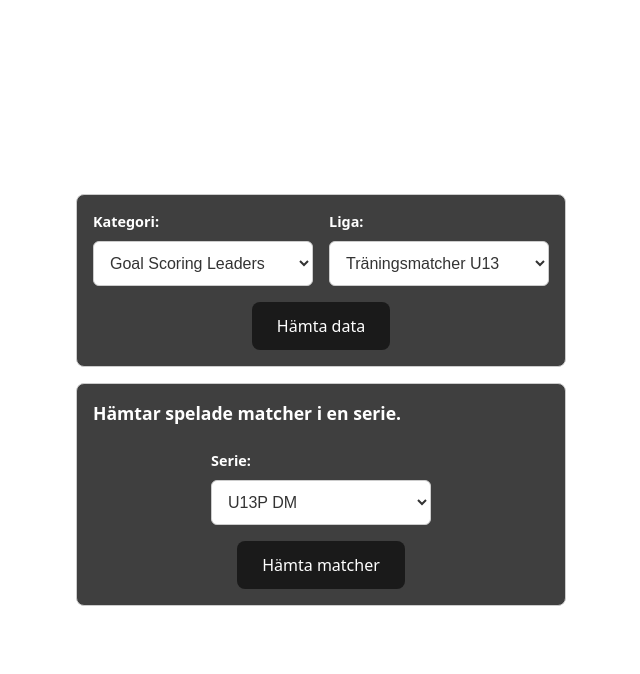
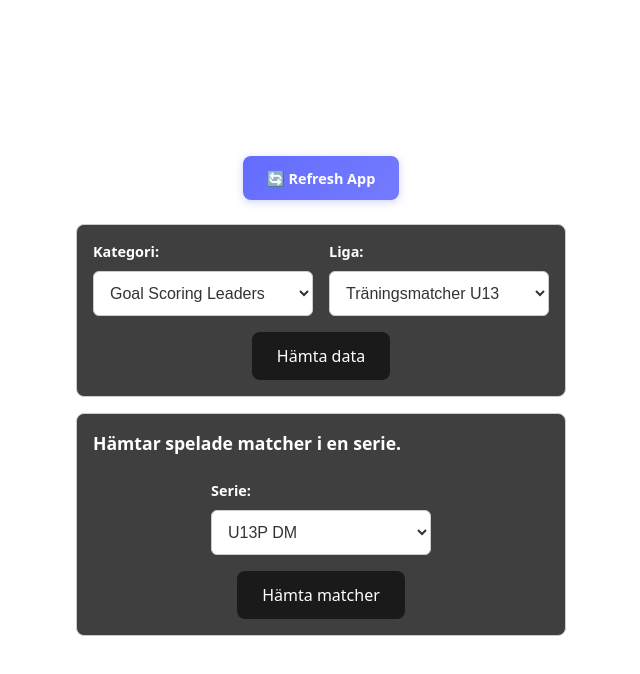
Before and after one commit to rognym/hockeystats, a React (Vite) app: page / in a window 1280 px wide. Shown: the top 674 px of the page, without its empty margins (319-959 px from the left). Built offline with nearby package versions, Linux system fonts and the light colour scheme.

Commit message:
refresh action

```diff
--- a/src/App.css
+++ b/src/App.css
@@ -14,6 +14,82 @@
 .app {
   max-width: 100%;
   margin: 0 auto;
+  position: relative;
+}
+
+/* Pull to Refresh Styles */
+.pull-refresh-indicator {
+  position: fixed;
+  top: 0;
+  left: 50%;
+  transform: translateX(-50%);
+  display: flex;
+  flex-direction: column;
+  align-items: center;
+  justify-content: center;
+  background: rgba(26, 26, 26, 0.95);
+  color: #646cff;
+  padding: 1rem;
+  border-radius: 0 0 12px 12px;
+  box-shadow: 0 4px 12px rgba(0, 0, 0, 0.3);
+  z-index: 1000;
+  transition: all 0.3s ease;
+  backdrop-filter: blur(10px);
+  min-width: 200px;
+}
+
+.refresh-icon {
+  font-size: 1.5rem;
+  margin-bottom: 0.5rem;
+  transition: transform 0.3s ease;
+}
+
+.refresh-icon.spinning {
+  animation: spin 1s linear infinite;
+}
+
+@keyframes spin {
+  from { transform: rotate(0deg); }
+  to { transform: rotate(360deg); }
+}
+
+.refresh-text {
+  font-size: 0.85rem;
+  text-align: center;
+  font-weight: 500;
+}
+
+.manual-refresh {
+  display: flex;
+  justify-content: center;
+  margin-bottom: 1rem;
+  padding: 0.5rem;
+}
+
+.refresh-button {
+  background: linear-gradient(135deg, #646cff, #747bff);
+  border: none;
+  color: white;
+  padding: 0.75rem 1.5rem;
+  border-radius: 8px;
+  font-size: 0.9rem;
+  font-weight: 600;
+  cursor: pointer;
+  transition: all 0.3s ease;
+  box-shadow: 0 2px 8px rgba(100, 108, 255, 0.3);
+}
+
+.refresh-button:hover:not(:disabled) {
+  background: linear-gradient(135deg, #747bff, #646cff);
+  transform: translateY(-1px);
+  box-shadow: 0 4px 12px rgba(100, 108, 255, 0.4);
+}
+
+.refresh-button:disabled {
+  background: #cccccc;
+  cursor: not-allowed;
+  transform: none;
+  box-shadow: none;
 }
 
 .controls {
--- a/src/App.tsx
+++ b/src/App.tsx
@@ -1,4 +1,4 @@
-import { useState, useCallback } from "react";
+import { useState, useCallback, useEffect } from "react";
 import "./App.css";
 
 interface UrlTestResult {
@@ -32,6 +32,12 @@ function App() {
   const [endId, setEndId] = useState(1100000);
   const [filterMIF, setFilterMIF] = useState(false);
 
+  // Pull to refresh states
+  const [isRefreshing, setIsRefreshing] = useState(false);
+  const [pullDistance, setPullDistance] = useState(0);
+  const [startY, setStartY] = useState(0);
+  const [isPulling, setIsPulling] = useState(false);
+
   // Schedule URL extraction states
   const [scheduleLeagueId, setScheduleLeagueId] = useState("18986");
   const [extractedUrls, setExtractedUrls] = useState<ExtractedUrl[]>([]);
@@ -45,6 +51,79 @@ function App() {
     null
   );
   const [isExtractingTable, setIsExtractingTable] = useState(false);
+
+  // Pull to refresh functionality
+  const handleRefresh = async () => {
+    setIsRefreshing(true);
+    try {
+      // Clear all data
+      setResults([]);
+      setExtractedUrls([]);
+      setTableResult(null);
+      setProgress(0);
+
+      // Force reload the page to get latest version
+      window.location.reload();
+    } catch (error) {
+      console.error("Refresh failed:", error);
+    } finally {
+      setIsRefreshing(false);
+      setPullDistance(0);
+      setIsPulling(false);
+    }
+  };
+
+  // Add touch event listeners
+  useEffect(() => {
+    const app = document.querySelector(".app");
+    if (app) {
+      const touchStart = (e: Event) => {
+        const touchEvent = e as TouchEvent;
+        if (window.scrollY === 0) {
+          setStartY(touchEvent.touches[0].clientY);
+          setIsPulling(false);
+        }
+      };
+
+      const touchMove = (e: Event) => {
+        const touchEvent = e as TouchEvent;
+        if (window.scrollY === 0 && startY > 0) {
+          const currentY = touchEvent.touches[0].clientY;
+          const distance = Math.max(0, currentY - startY);
+
+          if (distance > 10) {
+            setIsPulling(true);
+            setPullDistance(Math.min(distance * 0.5, 80)); // Limit max distance
+
+            // Prevent default scrolling when pulling
+            if (distance > 20) {
+              e.preventDefault();
+            }
+          }
+        }
+      };
+
+      const touchEnd = () => {
+        if (isPulling && pullDistance > 50) {
+          handleRefresh();
+        } else {
+          setPullDistance(0);
+          setIsPulling(false);
+        }
+        setStartY(0);
+      };
+
+      app.addEventListener("touchstart", touchStart, { passive: false });
+      app.addEventListener("touchmove", touchMove, { passive: false });
+      app.addEventListener("touchend", touchEnd);
+
+      return () => {
+        app.removeEventListener("touchstart", touchStart);
+        app.removeEventListener("touchmove", touchMove);
+        app.removeEventListener("touchend", touchEnd);
+      };
+    }
+  }, [isPulling, pullDistance, startY]);
 
   const testUrl = async (id: number): Promise<UrlTestResult> => {
     const url = `https://stats.swehockey.se/Game/Events/${id}`;
@@ -323,6 +402,43 @@ function App() {
 
   return (
     <div className="app">
+      {/* Pull to Refresh Indicator */}
+      {(isPulling || isRefreshing) && (
+        <div
+          className="pull-refresh-indicator"
+          style={{
+            transform: `translateY(${pullDistance - 60}px)`,
+            opacity: isPulling
+              ? Math.min(pullDistance / 50, 1)
+              : isRefreshing
+              ? 1
+              : 0,
+          }}
+        >
+          <div className={`refresh-icon ${isRefreshing ? "spinning" : ""}`}>
+            ↻
+          </div>
+          <div className="refresh-text">
+            {isRefreshing
+              ? "Refreshing..."
+              : pullDistance > 50
+              ? "Release to refresh"
+              : "Pull to refresh"}
+          </div>
+        </div>
+      )}
+
+      {/* Manual Refresh Button */}
+      <div className="manual-refresh">
+        <button
+          onClick={handleRefresh}
+          disabled={isRefreshing}
+          className="refresh-button"
+        >
+          {isRefreshing ? "Refreshing..." : "🔄 Refresh App"}
+        </button>
+      </div>
+
       {/* Table Content Extraction Section */}
       <div className="controls">
         <div className="input-group">
```
